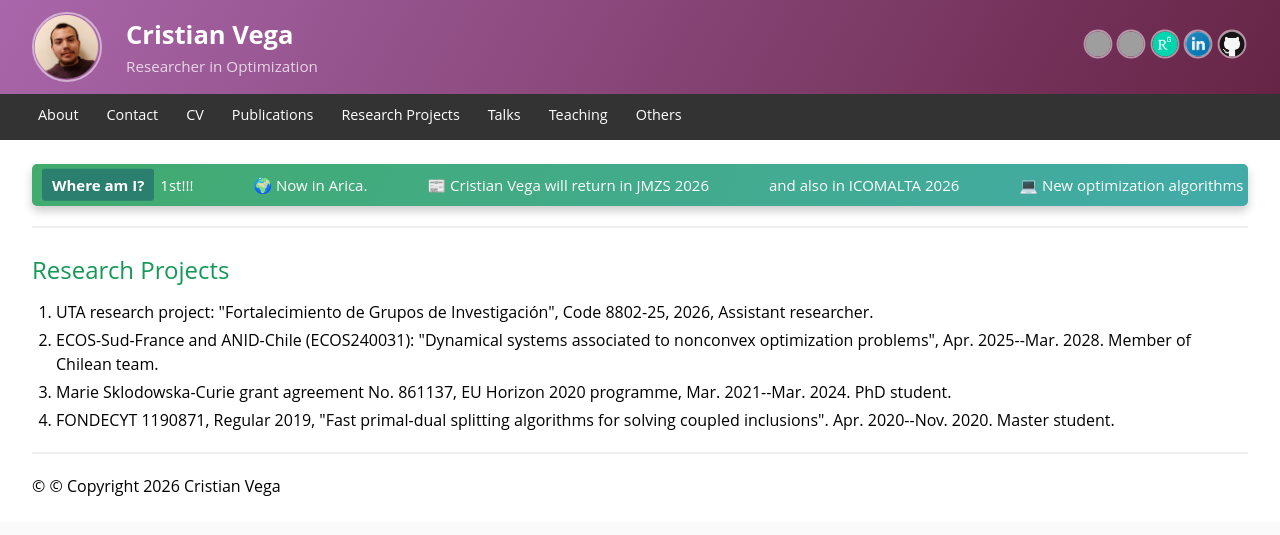
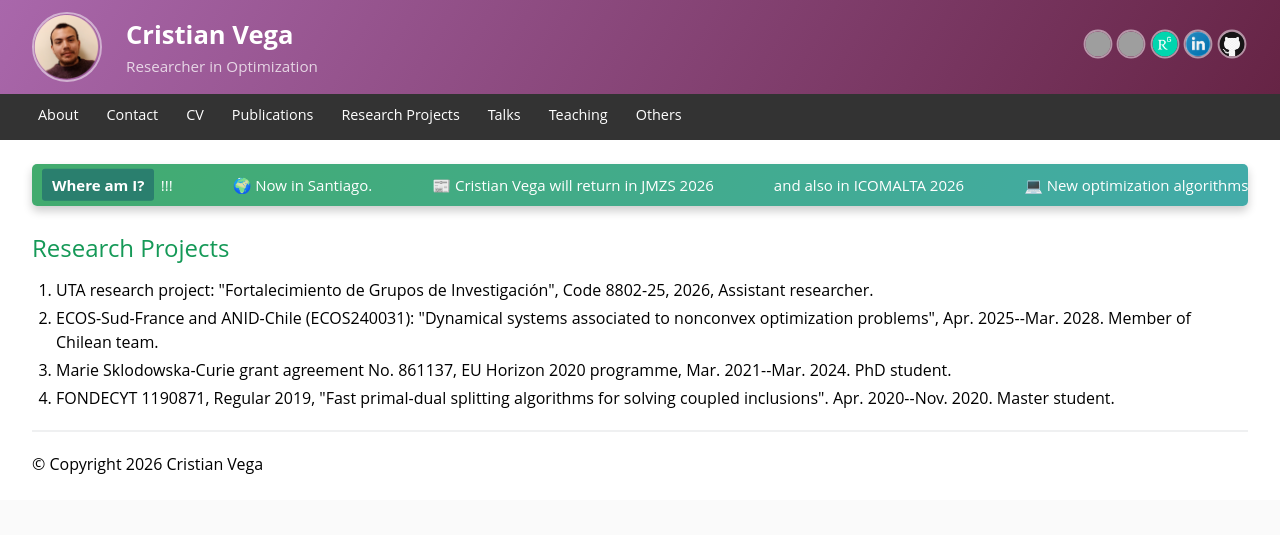
Before and after one commit to cristianvega1995/cristianvega1995.github.io, a Jekyll site: the page ResearchProject.html, which Jekyll copies as it is, in a window 1280 px wide. Shown: the top 535 px of the page. Built offline with Jekyll 4.4.1, drawn with Linux system fonts in a browser that asks for light colours; grey boxes are pictures that could not be loaded.

Commit message:
Remove unnecessary horizontal rule and update footer

```diff
--- a/ResearchProject.html
+++ b/ResearchProject.html
@@ -293,8 +293,6 @@
         </div>
     </div>
 
-    <hr>
-
     <!-- Research Projects -->
     <h2 id="research">Research Projects</h2>
     <ol>
@@ -307,7 +305,7 @@
     <hr>
 </section>
   <footer>
-    &copy;  © Copyright 2026 Cristian Vega
+    &copy; Copyright 2026 Cristian Vega
   </footer>
 
 </main>
@@ -315,8 +313,8 @@
 <script>
 // News ticker
 const newsList = [
-    "🚀 I come back to Santiago April 11st!!!",
-    "🌍 Now in Arica.",
+    "🚀 I come back to Arica April 12nd!!!",
+    "🌍 Now in Santiago.",
     "📰 Cristian Vega will return in JMZS 2026",
     "and also in ICOMALTA 2026",
     "💻 New optimization algorithms incoming!!!"
```
